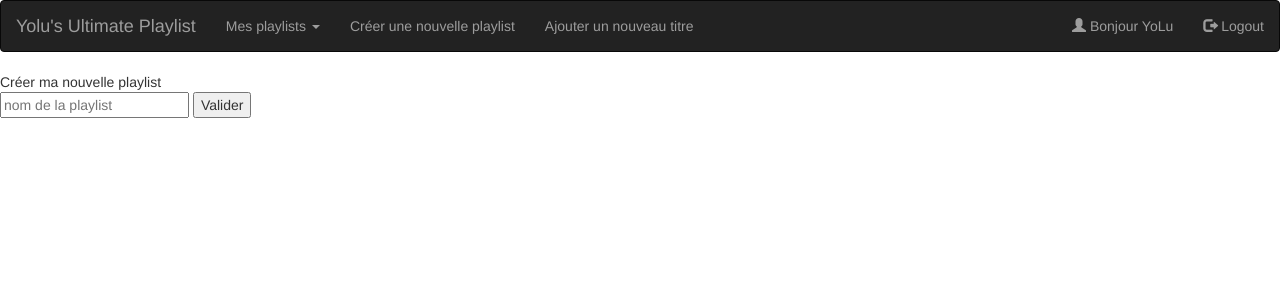
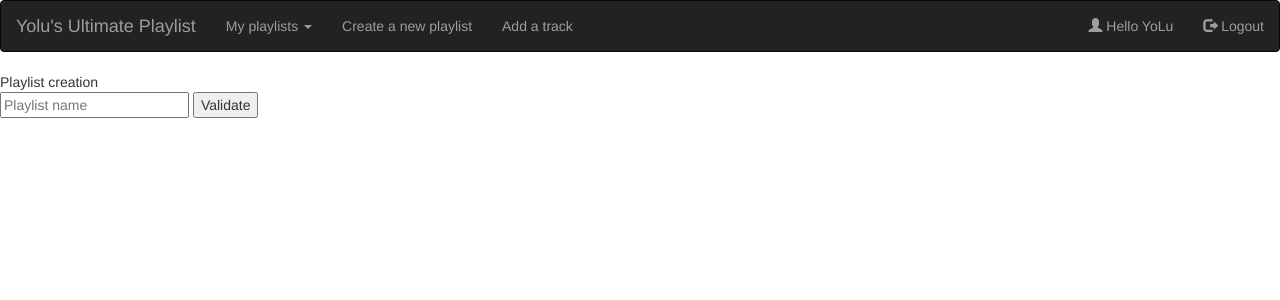
Before and after one commit to CallecYoann/lfourteau.github.io, a PHP site: page /Playlist3.2/createPlaylist/playlistForm.php in a window 1280 px wide. Shown: the top 300 px of the page. Run offline with PHP 8.4, Linux system fonts and the light colour scheme; a user stored in the database is signed in; data comes from the database, SQL or seed files in the repository; some libraries are stand-ins or nearby versions.

Commit message:
translation

```diff
--- a/Playlist3.2/addTrack/addForm.php
+++ b/Playlist3.2/addTrack/addForm.php
@@ -9,12 +9,12 @@ include '../navbarCall.php';
   </head>
   <body>
     <form action="ajouter.php" method="post">
-      <h2>Veuillez indiquer les caractéristiques du titre</h2><br>
+      <h2>Please enter title's informations</h2><br>
       <input type="text" name="title" placeholder="title" value =""><br>
+      <input type="text" name="artist" placeholder="artist"><br>
       <input type="number" name="duration" placeholder="duration"><br>
       <input type="number" name="year" placeholder="year"><br>
-      <input type="text" name="artist" placeholder="artist"><br>
-      <label for="uploadTrackField">Charger la musique (format mp3, wma, mp4)</label>
+      <label for="uploadTrackField">Charge the music (format mp3, wma, mp4)</label>
       <input type="hidden" name="MAX_SIZE_VALUE" value="10000000">
       <input id = "uploadTrackField" type="file" name="name" value="">
       <input type="submit" name="submit">
--- a/Playlist3.2/carrousel.php
+++ b/Playlist3.2/carrousel.php
@@ -20,13 +20,13 @@
     </div>
 
     <!-- Left and right controls -->
-    <a class="left carousel-control" href="#myCarousel" role="button" data-slide="prev">
+    <!-- <a class="left carousel-control" href="#myCarousel" role="button" data-slide="prev">
       <span class="glyphicon glyphicon-chevron-left" aria-hidden="true"></span>
       <span class="sr-only">Previous</span>
     </a>
     <a class="right carousel-control" href="#myCarousel" role="button" data-slide="next">
       <span class="glyphicon glyphicon-chevron-right" aria-hidden="true"></span>
       <span class="sr-only">Next</span>
-    </a>
+    </a> -->
   </div>
 </div>
--- a/Playlist3.2/connectionForm.php
+++ b/Playlist3.2/connectionForm.php
@@ -6,7 +6,7 @@
     <title>Formulaire de connexion</title>
   </head>
   <body>
-    <label for="user">Veuillez entrer vos identifiants</label>
+    <label for="user">Please enter your user ID</label>
     <form id="connectForm" action="connection.php" method="post">
       <input id="user" type="text" placeholder = "Username" name="username" value="">
       <input type="password" placeholder="Password" name="password" value="">
--- a/Playlist3.2/createPlaylist/playlistForm.php
+++ b/Playlist3.2/createPlaylist/playlistForm.php
@@ -9,10 +9,10 @@ include ('../navbarCall.php');
     <meta charset="utf-8">
     <title></title>
   </head>
-  <body> Créer ma nouvelle playlist
+  <body> Playlist creation
     <form class="" action="playlistCreation.php" method="post">
-      <input type="text" placeholder="nom de la playlist" name="playlistName" value="">
-      <button type="submit" name="button">Valider</button>
+      <input type="text" placeholder="Playlist name" name="playlistName" value="">
+      <button type="submit" name="button">Validate</button>
     </form>
   </body>
 
--- a/Playlist3.2/deconnexion.php
+++ b/Playlist3.2/deconnexion.php
@@ -11,7 +11,7 @@ session_destroy (); ?>
   <body>
     <script type="text/javascript">
 
-    alert("Vous avez été deconnecté avec succès");
+    alert("You have been logged out successfully.");
     window.location = "index.php";
 
   </script>
--- a/Playlist3.2/espacePerso.php
+++ b/Playlist3.2/espacePerso.php
@@ -3,7 +3,7 @@
 <html>
   <head>
     <meta charset="utf-8">
-    <title>Espace perso</title>
+    <title>Personnal Space</title>
     <link rel="stylesheet" href="https://maxcdn.bootstrapcdn.com/bootstrap/3.3.7/css/bootstrap.min.css" integrity="sha384-BVYiiSIFeK1dGmJRAkycuHAHRg32OmUcww7on3RYdg4Va+PmSTsz/K68vbdEjh4u" crossorigin="anonymous">
     <script src="https://ajax.googleapis.com/ajax/libs/jquery/3.1.1/jquery.min.js"></script>
     <script src="https://maxcdn.bootstrapcdn.com/bootstrap/3.3.7/js/bootstrap.min.js"></script>
--- a/Playlist3.2/index.php
+++ b/Playlist3.2/index.php
@@ -8,6 +8,7 @@
     <link rel="stylesheet" href="https://maxcdn.bootstrapcdn.com/bootstrap/3.3.7/css/bootstrap.min.css" integrity="sha384-BVYiiSIFeK1dGmJRAkycuHAHRg32OmUcww7on3RYdg4Va+PmSTsz/K68vbdEjh4u" crossorigin="anonymous">
     <script src="https://ajax.googleapis.com/ajax/libs/jquery/3.1.1/jquery.min.js"></script>
     <script src="https://maxcdn.bootstrapcdn.com/bootstrap/3.3.7/js/bootstrap.min.js"></script>
+    <link href="https://fonts.googleapis.com/css?family=Shrikhand" rel="stylesheet">
     <style>
     .carousel-inner > .item > img,
     .carousel-inner > .item > a > img {
@@ -28,14 +29,14 @@
 
           <ul class="nav navbar-nav navbar-right">
             <li><a href="connectionForm.php"><span class="glyphicon glyphicon-log-in"></span> Login</a></li>
-            <li><a href="/inscription/inscription.php"> S'inscrire</a></li>
+            <li><a href="/inscription/inscription.php"> Registration</a></li>
           </ul>
         </div>
       </nav>
     </header>
     <!-- Appel du carroussel -->
     <div id = "carroussel">
-      <h1>Actualité musicale</h1>
+      <h1 id="carouselTitle">Music News</h1>
       <?php
       include ('carrousel.php');
       ?><!-- Page d'accueil contenant le login et le bouton envoyant au signin-->
--- a/Playlist3.2/navbar.php
+++ b/Playlist3.2/navbar.php
@@ -9,7 +9,7 @@ require ('connectBdd.php');
     </div>
     <ul class="nav navbar-nav">
       <li class="dropdown">
-        <a class="dropdown-toggle" data-toggle="dropdown" href="">Mes playlists
+        <a class="dropdown-toggle" data-toggle="dropdown" href="">My playlists
         <span class="caret"></span></a>
         <ul class="dropdown-menu">
           <!-- Permet de récupérer le nom des playlistes dans la BDD et de les ajouter au dropdown menu de la navbar -->
@@ -28,15 +28,15 @@ require ('connectBdd.php');
         </ul>
       </li>
       <!-- Bouton de création d'une nouvelle playlist -->
-      <li><a href="/createPlaylist/playlistForm.php">Créer une nouvelle playlist</a>
+      <li><a href="/createPlaylist/playlistForm.php">Create a new playlist</a>
       </li>
       <!-- Bouton d'ajout d'un nouveau titre -->
-      <li><a href="/addTrack/addForm.php">Ajouter un nouveau titre</a>
+      <li><a href="/addTrack/addForm.php">Add a track</a>
       </li>
     </ul>
     <ul class="nav navbar-nav navbar-right">
       <!-- Affiche le nom de l'utilisateur réccupérer par la variable de session -->
-      <li><a href="#"><span class="glyphicon glyphicon-user"></span><?php echo ' Bonjour ' .$_SESSION['pseudo']; ?></a></li>
+      <li><a href="#"><span class="glyphicon glyphicon-user"></span><?php echo ' Hello ' .$_SESSION['pseudo']; ?></a></li>
       <!-- Bouton de deconnexion -->
       <li><a href="/deconnexion.php"><span class="glyphicon glyphicon-log-out"></span> Logout</a></li>
     </ul>
--- a/Playlist3.2/style.css
+++ b/Playlist3.2/style.css
@@ -1,3 +1,7 @@
 #carroussel h1 {
   text-align : center;
 }
+
+#carouselTitle {
+  font-family: 'Shrikhand', cursive;
+}
```
